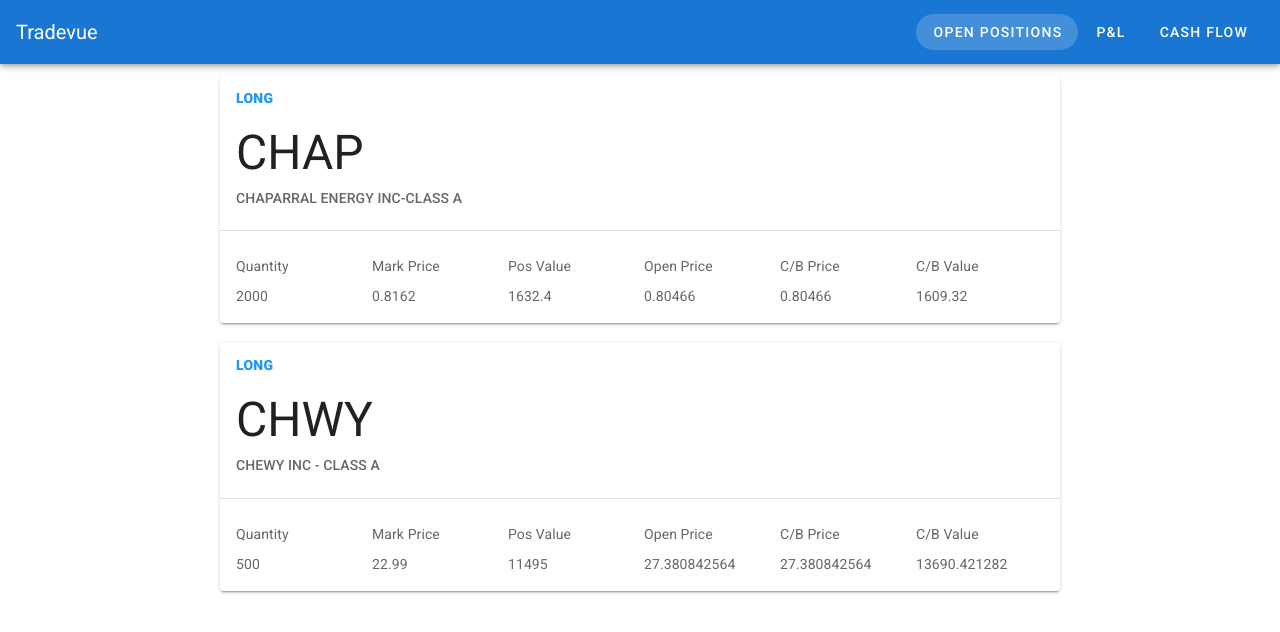
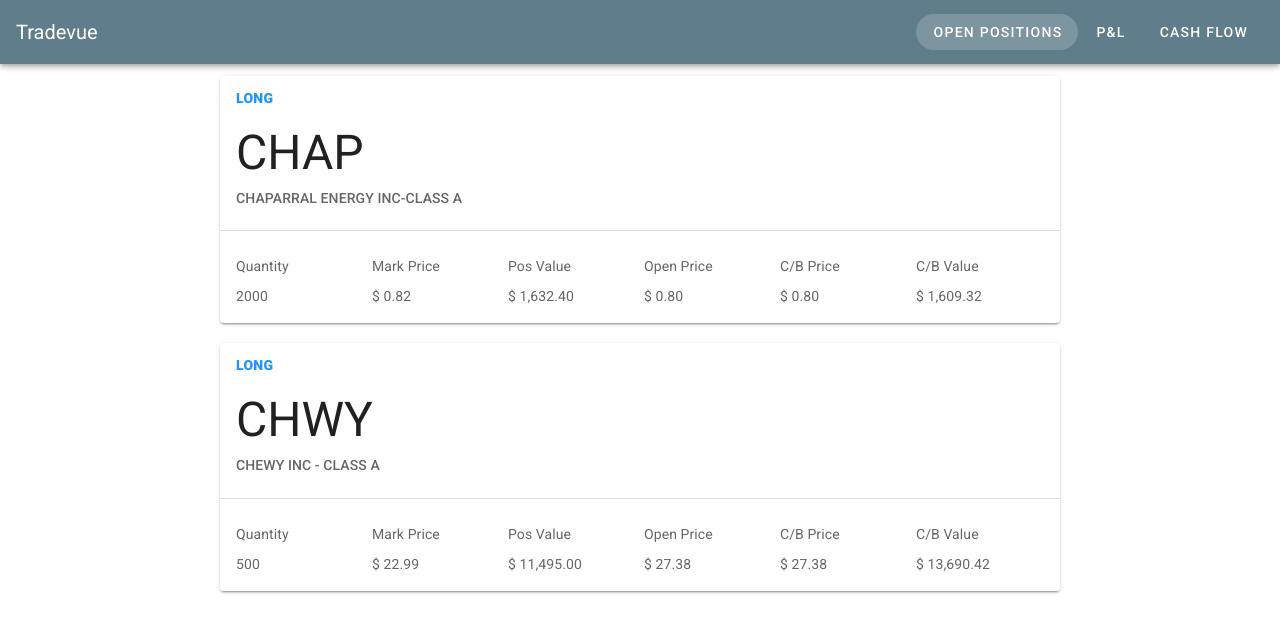
Before and after one commit to anthonycarminati/tradevue, a Vue app: page /open-positions in a window 1280 px wide. Shown: the top 632 px of the page. Built offline with nearby package versions, Linux system fonts and the light colour scheme.

Commit message:
working cards with formatting - need to build and test minor refactor with pnl cards

```diff
--- a/package.json
+++ b/package.json
@@ -12,12 +12,14 @@
     "dotenv": "^8.2.0",
     "vue": "^2.6.10",
     "vue-router": "^3.1.3",
-    "vuetify": "^2.1.0"
+    "vuetify": "^2.1.0",
+    "vuex": "^3.1.2"
   },
   "devDependencies": {
     "@vue/cli-plugin-babel": "^4.0.0",
     "@vue/cli-plugin-eslint": "^4.0.0",
     "@vue/cli-plugin-router": "^4.1.1",
+    "@vue/cli-plugin-vuex": "^4.1.1",
     "@vue/cli-service": "^4.0.0",
     "babel-eslint": "^10.0.3",
     "eslint": "^5.16.0",
--- /dev/null
+++ b/src/components/PNLStockCard.vue
@@ -0,0 +1,14 @@
+<template>
+  <div></div>
+</template>
+
+<script>
+export default {
+  name: "PNLStockCard",
+  data: () => {
+    //
+  }
+};
+</script>
+
+<style></style>
--- a/src/components/TheNavBar.vue
+++ b/src/components/TheNavBar.vue
@@ -1,5 +1,5 @@
 <template>
-  <v-app-bar app color="primary" dark>
+  <v-app-bar app color="blue-grey" dark>
     <v-toolbar-title>
       Tradevue
     </v-toolbar-title>
--- a/src/main.js
+++ b/src/main.js
@@ -2,11 +2,13 @@
 import App from './App.vue'
 import vuetify from './plugins/vuetify';
 import router from './router'
+import store from './store'
 
 Vue.config.productionTip = false
 
 new Vue({
   vuetify,
   router,
+  store,
   render: h => h(App)
 }).$mount('#app')
--- /dev/null
+++ b/src/store/index.js
@@ -0,0 +1,15 @@
+import Vue from 'vue'
+import Vuex from 'vuex'
+
+Vue.use(Vuex)
+
+export default new Vuex.Store({
+  state: {
+  },
+  mutations: {
+  },
+  actions: {
+  },
+  modules: {
+  }
+})
--- a/src/utils/formatters.js
+++ b/src/utils/formatters.js
@@ -0,0 +1,4 @@
+export function formatPrice(value) {
+  let val = (value / 1).toFixed(2);
+  return "$ " + val.toString().replace(/\B(?=(\d{3})+(?!\d))/g, ",");
+}
--- a/src/views/OpenPositions.vue
+++ b/src/views/OpenPositions.vue
@@ -37,11 +37,21 @@
             </v-row>
             <v-row dense>
               <v-col cols="2">{{ position.Quantity }}</v-col>
-              <v-col cols="2">{{ position.MarkPrice }}</v-col>
-              <v-col cols="2">{{ position.PositionValue }}</v-col>
-              <v-col cols="2">{{ position.OpenPrice }}</v-col>
-              <v-col cols="2">{{ position.CostBasisPrice }}</v-col>
-              <v-col cols="2">{{ position.CostBasisMoney }}</v-col>
+              <v-col cols="2">
+                {{ formatPrice(position.MarkPrice) }}
+              </v-col>
+              <v-col cols="2">
+                {{ formatPrice(position.PositionValue) }}
+              </v-col>
+              <v-col cols="2">
+                {{ formatPrice(position.OpenPrice) }}
+              </v-col>
+              <v-col cols="2">
+                {{ formatPrice(position.CostBasisPrice) }}
+              </v-col>
+              <v-col cols="2">
+                {{ formatPrice(position.CostBasisMoney) }}
+              </v-col>
             </v-row>
           </v-card-text>
         </v-card>
@@ -53,6 +63,7 @@
 <script>
 import colors from "vuetify/lib/util/colors";
 import ibkrData from "../assets/ibkrData.js";
+import { formatPrice } from "../utils/formatters";
 // import { mapGetters } from "vuex";
 // import {
 //   colorByAmount,
@@ -71,7 +82,8 @@
       return {
         color: positionSide === "Long" ? blue.base : deepOrange.base
       };
-    }
+    },
+    formatPrice
   }
 };
 </script>
--- a/src/views/ProfitAndLoss.vue
+++ b/src/views/ProfitAndLoss.vue
@@ -2,6 +2,7 @@
   <div>
     <v-container>
       <div class="flex-wrap d-flex">
+        <PNLStockCard />
         <v-card
           v-for="security in ibkrData.pnl"
           :key="security.Symbol"
@@ -11,6 +12,9 @@
         >
           <v-list-item three-line>
             <v-list-item-content>
+              <div class="body-2 font-weight-black text-uppercase mb-4">
+                {{ security.AssetClass }}
+              </div>
               <v-list-item-title class="display-2 mb-1">
                 {{ security.Symbol }}
               </v-list-item-title>
@@ -20,6 +24,30 @@
             </v-list-item-content>
           </v-list-item>
           <v-divider class="my-2" />
+          <v-card-text>
+            <v-row class="title-row" dense>
+              <v-col cols="2">Multiplier</v-col>
+              <v-col cols="2">Strike</v-col>
+              <v-col cols="2">Expiry</v-col>
+              <v-col cols="2">Total Real PNL</v-col>
+              <v-col cols="2">Total Unreal PNL</v-col>
+              <v-col cols="2">Total FIFO PNL</v-col>
+            </v-row>
+            <v-row dense>
+              <v-col cols="2">{{ security.Multiplier }}</v-col>
+              <v-col cols="2">{{ security.Strike }}</v-col>
+              <v-col cols="2">{{ security.Expiry }}</v-col>
+              <v-col cols="2">
+                {{ formatPrice(security.TotalRealizedPnl) }}
+              </v-col>
+              <v-col cols="2">
+                {{ formatPrice(security.TotalUnrealizedPnl) }}
+              </v-col>
+              <v-col cols="2">
+                {{ formatPrice(security.TotalFifoPnl) }}
+              </v-col>
+            </v-row>
+          </v-card-text>
         </v-card>
       </div>
     </v-container>
@@ -28,12 +56,18 @@
 
 <script>
 import ibkrData from "../assets/ibkrData.js";
+import { formatPrice } from "../utils/formatters";
+import PNLStockCard from "../components/PNLStockCard";
 
 export default {
   name: "ProfitAndLoss",
   data: () => ({
     ibkrData
-  })
+  }),
+  methods: {
+    formatPrice,
+    PNLStockCard
+  }
 };
 </script>
 
```
Also changed, not shown: src/components/PNLFuturesCard.vue (added, +14 -0 lines), src/components/PNLOptionCard.vue (added, +14 -0 lines), 1 other file (tests, documents, lock files or other folders).
